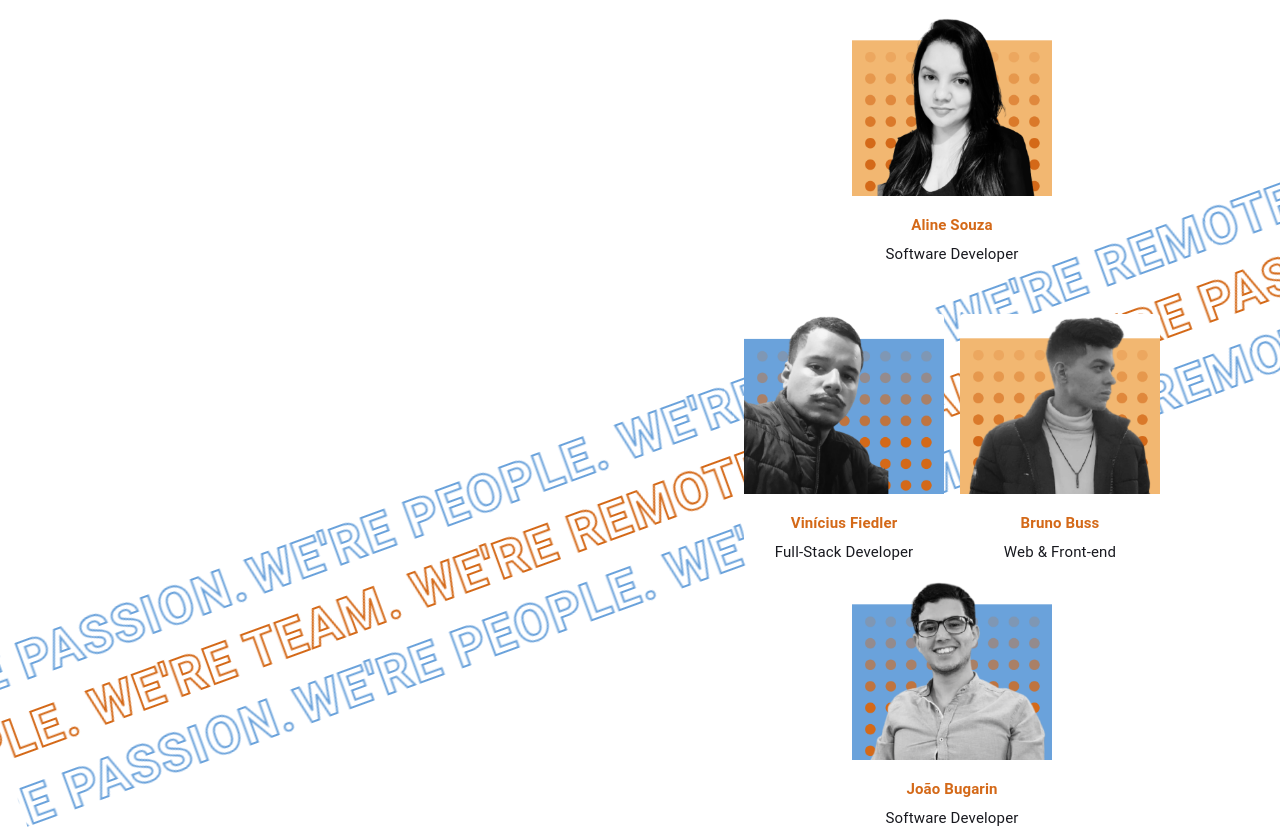
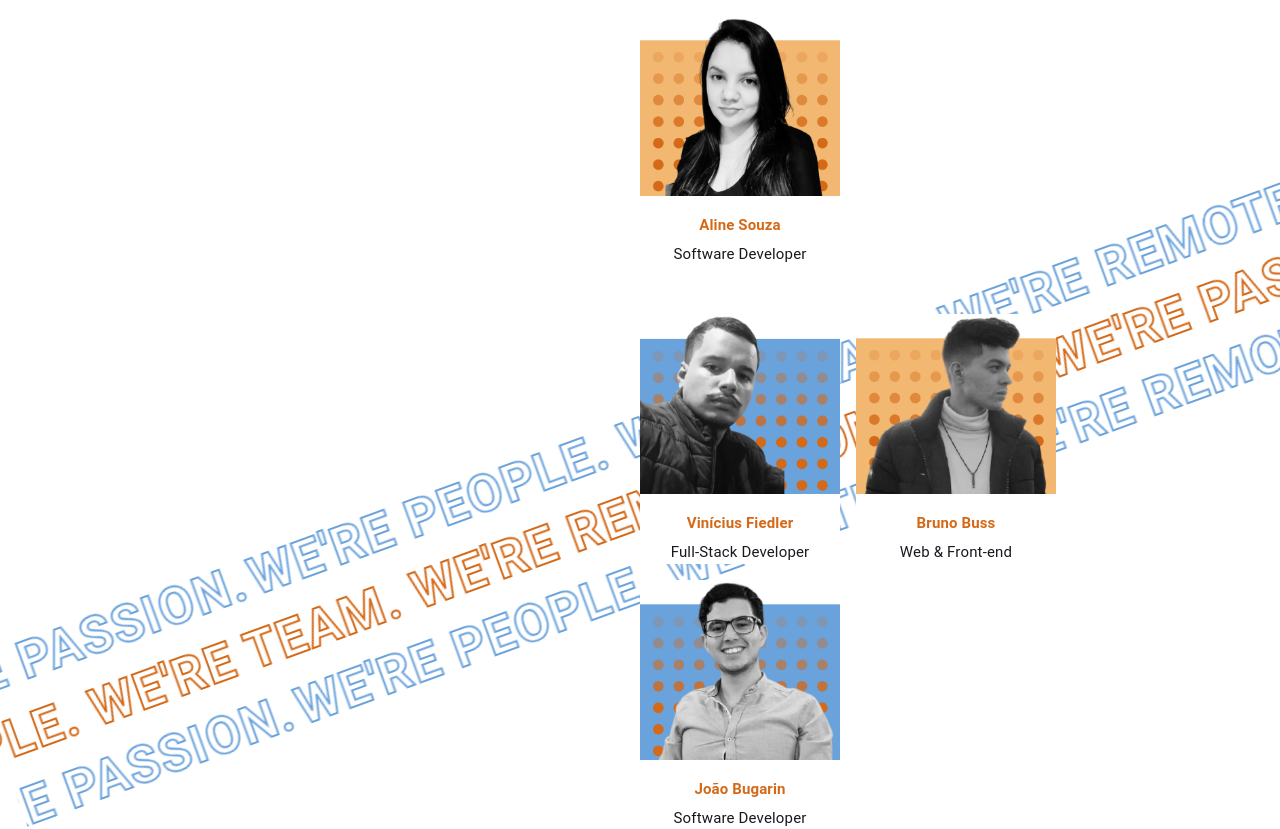
Before and after one commit to vfiedlerc/KampanosWebTranslated, a React (Create React App) app: page / in a window 1280 px wide. Shown: the part 8106-8935 px from the top of the page. Built offline with nearby package versions, Linux system fonts and the light colour scheme.

Commit message:
Changed Team component align

```diff
--- a/src/sections/Teams/Team.tsx
+++ b/src/sections/Teams/Team.tsx
@@ -46,7 +46,7 @@ const FontsBox = styled("div")(({ theme }) => ({
     }
   },
   [theme.breakpoints.between("md", "lg")]: {
-    justifyContent: 'center',
+    justifyContent: 'left',
     h1: {
       transform: "rotate(-90deg)",
       fontSize: "4rem",
@@ -58,7 +58,7 @@ const FontsBox = styled("div")(({ theme }) => ({
     }
   },
   [theme.breakpoints.up("lg")]: {
-    justifyContent: 'center',
+    justifyContent: 'left',
     h1: {
       transform: "rotate(-90deg)",
       fontSize: "5rem",
@@ -132,9 +132,9 @@ export const Team: FC<TeamProps> = ({
         </Grid>
 
         <Grid item xs={6} md={8} lg={6}>
-          <Grid container spacing={2} columns={3} rowSpacing={6} sx={{ textAlign: 'center', justifyContent: 'center' }}>
-            <Grid item sx={{ textAlign: 'center', justifyContent: 'center' }}>
-              <Grid container spacing={2} sx={{ textAlign: 'center', justifyContent: 'center' }}>
+          <Grid container spacing={2} columns={3} rowSpacing={6} sx={{ textAlign: 'center', }}>
+            <Grid item sx={{ textAlign: 'center', }}>
+              <Grid container spacing={2} sx={{ textAlign: 'center', }}>
                 <Grid item>
                   <MediaCard image={andreas} title='Andreas Thomae' text='CEO & Chief of Development' />
                 </Grid>
@@ -147,8 +147,8 @@ export const Team: FC<TeamProps> = ({
               </Grid>
             </Grid>
 
-            <Grid item  sx={{ textAlign: 'center', justifyContent: 'center' }}>
-              <Grid container spacing={2} sx={{ textAlign: 'center', justifyContent: 'center' }}>
+            <Grid item  sx={{ textAlign: 'center', }}>
+              <Grid container spacing={2} sx={{ textAlign: 'center', }}>
                 <Grid item>
                   <MediaCard image={eva} title='Eva Dias' text='UX/UI & Visual Designer' />
                 </Grid>
@@ -162,7 +162,7 @@ export const Team: FC<TeamProps> = ({
             </Grid>
 
             <Grid item  >
-              <Grid container spacing={2} sx={{ textAlign: 'center', justifyContent: 'center' }}>
+              <Grid container spacing={2} sx={{ textAlign: 'center', }}>
                 <Grid item>
                   <MediaCard image={vinicius} title='Vinícius Fiedler' text='  Full-Stack Developer' />
                 </Grid>
```
